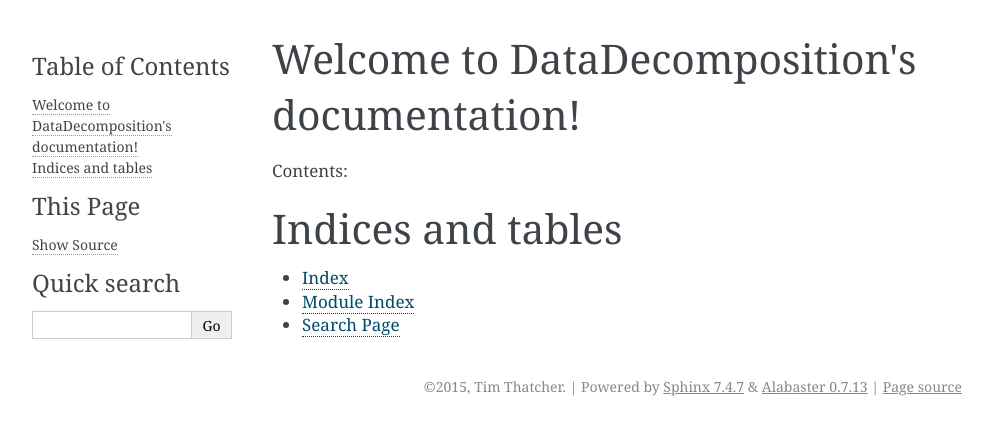
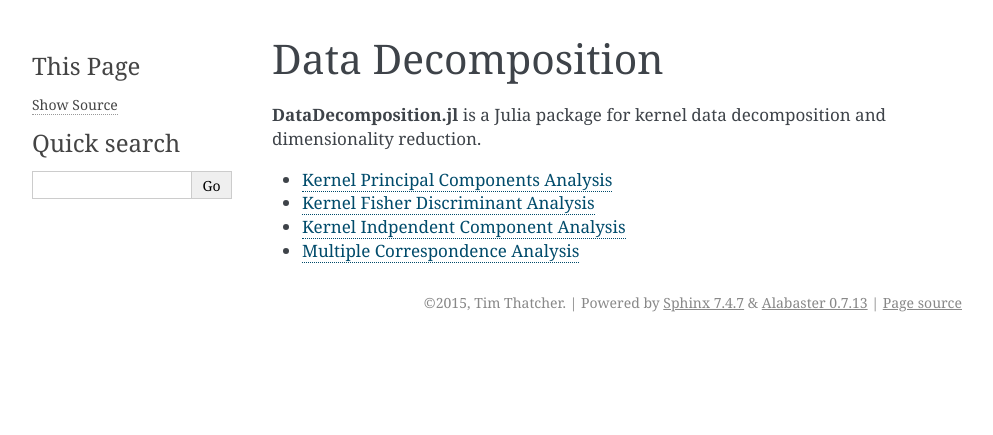
Before and after one commit to trthatcher/FeatureExtraction.jl, a Sphinx documentation site: the page built from doc/index.rst, in a window 1280 px wide. Shown: the top 435 px of the page, without its empty margins (148-1141 px from the left). Built offline with Sphinx 7.4.7, drawn with Linux system fonts in a browser that asks for light colours.

Commit message:
Added base document pages

```diff
--- a/doc/index.rst
+++ b/doc/index.rst
@@ -1,21 +1,12 @@
-.. DataDecomposition documentation master file, created by
-   sphinx-quickstart on Mon Nov  9 20:36:15 2015.
-   You can adapt this file completely to your liking, but it should at least
-   contain the root `toctree` directive.
+Data Decomposition
+==================
 
-Welcome to DataDecomposition's documentation!
-=============================================
-
-Contents:
+**DataDecomposition.jl** is a Julia package for kernel data decomposition and
+dimensionality reduction.
 
 .. toctree::
-   :maxdepth: 2
 
-
-
-Indices and tables
-==================
-
-* :ref:`genindex`
-* :ref:`modindex`
-* :ref:`search`
+    kpca
+    kfda
+    kica
+    mca
--- /dev/null
+++ b/doc/kfda.rst
@@ -0,0 +1,4 @@
+.. _kfda:
+
+Kernel Fisher Discriminant Analysis
+===================================
--- /dev/null
+++ b/doc/kica.rst
@@ -0,0 +1,4 @@
+.. _kica:
+
+Kernel Indpendent Component Analysis
+====================================
--- /dev/null
+++ b/doc/kpca.rst
@@ -0,0 +1,4 @@
+.. _kpca:
+
+Kernel Principal Components Analysis
+====================================
--- /dev/null
+++ b/doc/mca.rst
@@ -0,0 +1,4 @@
+.. _mca:
+
+Multiple Correspondence Analysis
+================================
```
